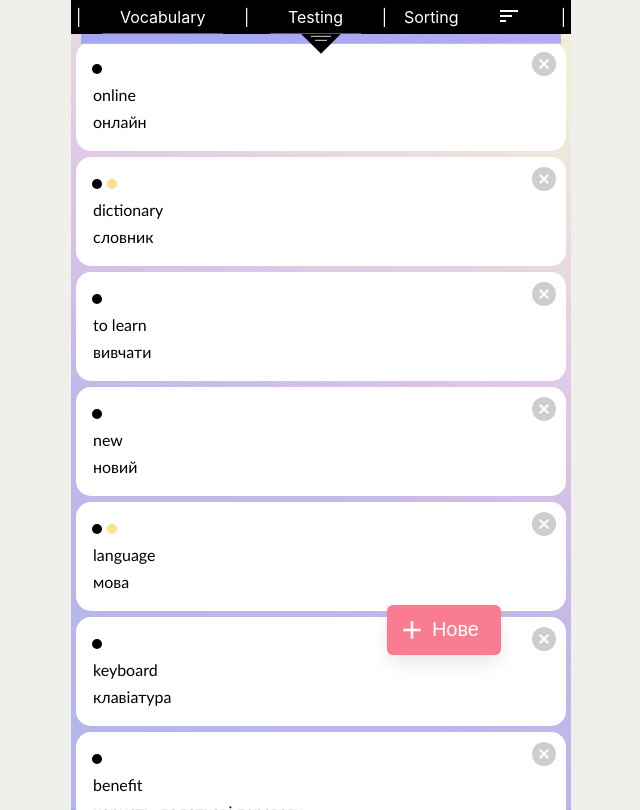
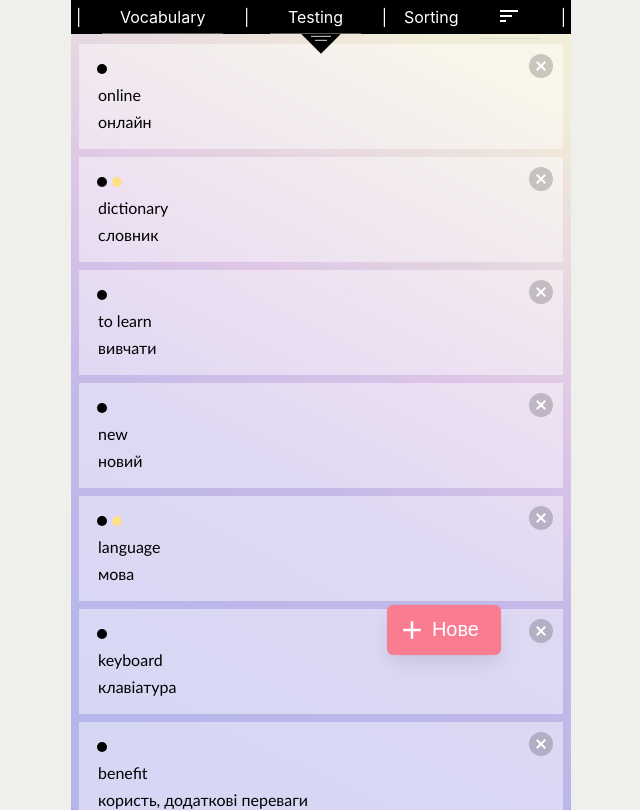
Before and after one commit to hustle2live/Vocabulary-App, a React (Create React App) app: page / in a window 1280 px wide. Shown: the whole page, without its empty margins (319-959 px from the left). Built offline with nearby package versions, Linux system fonts and the light colour scheme.

Commit message:
upgrade styles instructions

```diff
--- a/src/components/Vocabulary/Vocabulary.jsx
+++ b/src/components/Vocabulary/Vocabulary.jsx
@@ -22,7 +22,7 @@ export const Vocabulary = () => {
       elem.classList.toggle('expanded');
    };
 
-   const RatingStatus = ({ status }) => {
+   const WordStatusMark = ({ status }) => {
       const elemStatusStyles = {
          practice: styles.circle_practice,
          achieved: styles.circle_achieved,
@@ -55,11 +55,11 @@ export const Vocabulary = () => {
          <ul className={styles.wordList}>
             {vocabulary.map(({ name, translate, status }, index) => (
                <li
-                  className={styles.wordListElement}
+                  className={`block p-3 pl-4 pr-4 m-2 ${styles.wordListElement}`}
                   key={index}
                   onDoubleClick={() => markAsLearnedHandler(index)}
                >
-                  <RatingStatus status={status} />
+                  <WordStatusMark status={status} />
                   <p className={styles['word-name']}>{name}</p>
                   <p className={styles['word-translate']}>{translate}</p>
                   <button
--- a/src/components/Vocabulary/Vocabulary.module.scss
+++ b/src/components/Vocabulary/Vocabulary.module.scss
@@ -8,33 +8,20 @@
 
    .instructions {
       position: absolute;
-      background: global.$bg-secondary-gradient;
-
-      // margin-bottom: 20px !important;
-
-      // position: relative;
-      // top: -100%;
       display: block;
       box-sizing: border-box;
+      background: transparent;
       height: fit-content;
-
-      // height: auto;
-      // margin-top: -110%;
       padding: 10px;
       margin: 10px;
       transform: translateY(-100%);
       z-index: 1;
 
-      // clear: both;
-      // transition: all 700ms;
-
       &.expanded {
          position: relative;
-         // clear: both;
-         // margin-top: 0;
-         // transform: translateY(100%);
-
          transform: translateY(0%);
+         background: global.$bg-secondary-gradient;
+         z-index: 1;
 
          .instructions__btn_expand {
             border-bottom: 20px solid global.$bg-primary-08;
@@ -143,11 +130,12 @@
    position: relative;
    font-family: 'Gill Sans', 'Gill Sans MT', Calibri, 'Trebuchet MS', sans-serif;
    box-sizing: border-box;
-   background: #fff;
-   margin: 6px 5px 6px;
-   border-radius: 15px;
-   min-height: 65px;
-   padding: 14px;
+   // background: #fff;
+   background: #ffffff70;
+   // margin: 6px 5px 6px;
+   // border-radius: 15px;
+   // min-height: 65px;
+   // padding: 14px;
 
    .word-description {
       display: inline-flex;
```
